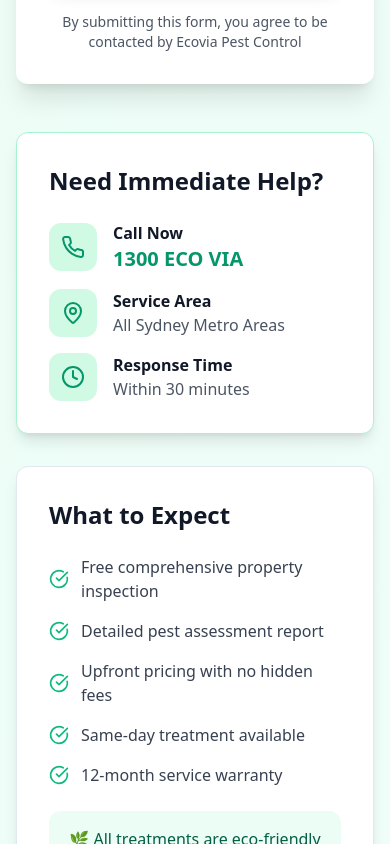
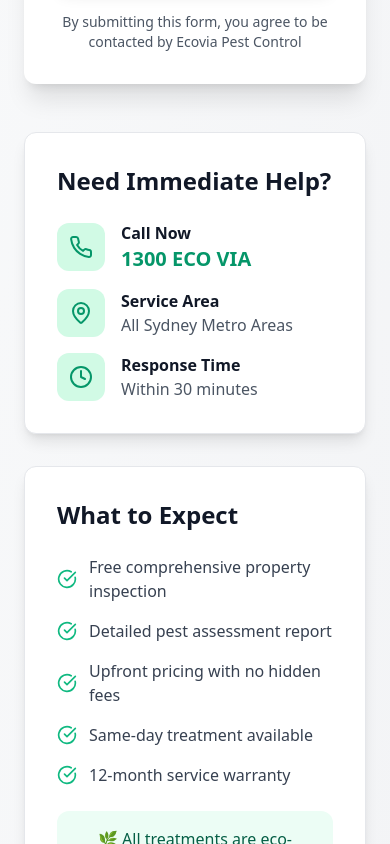
Before and after one commit to aduna-kebeda/eco-pest-control-framer, a React (Vite) app: page / in a window 390 px wide. Shown: the part 10980-11824 px from the top of the page. Built offline with nearby package versions, Linux system fonts and the light colour scheme.

Commit message:
Fix: Improve color scheme and container width
Adjust the color scheme to be more professional and modify container widths to improve the layout.

```diff
--- a/src/components/BookingForm.tsx
+++ b/src/components/BookingForm.tsx
@@ -1,4 +1,3 @@
-
 import { useState } from "react";
 import { Button } from "@/components/ui/button";
 import { Input } from "@/components/ui/input";
@@ -34,9 +33,8 @@ const BookingForm = () => {
   };
 
   return (
-    <section id="booking-form" className="py-20 bg-gradient-to-br from-emerald-50 to-teal-50">
-      <div className="container mx-auto px-4">
-        <div className="max-w-6xl mx-auto">
+    <section id="booking-form" className="py-20 bg-gradient-to-br from-gray-50 to-gray-100">
+      <div className="max-w-6xl mx-auto px-6">
         <div className="text-center mb-12">
           <h2 className="text-4xl font-bold text-gray-900 mb-4">
             Book Your Free Pest Inspection
@@ -165,7 +163,7 @@ const BookingForm = () => {
           {/* Contact Info & Benefits */}
           <div className="space-y-8">
             {/* Quick Contact */}
-              <Card className="shadow-lg border border-emerald-200">
+            <Card className="shadow-lg border border-gray-200">
               <CardContent className="p-8">
                 <h3 className="text-2xl font-bold text-gray-900 mb-6">Need Immediate Help?</h3>
 
@@ -204,7 +202,7 @@ const BookingForm = () => {
             </Card>
 
             {/* What to Expect */}
-              <Card className="shadow-lg">
+            <Card className="shadow-lg border border-gray-200">
               <CardContent className="p-8">
                 <h3 className="text-2xl font-bold text-gray-900 mb-6">What to Expect</h3>
 
@@ -233,7 +231,6 @@ const BookingForm = () => {
           </div>
         </div>
       </div>
-      </div>
     </section>
   );
 };
--- a/src/components/Footer.tsx
+++ b/src/components/Footer.tsx
@@ -4,8 +4,8 @@ import { Shield, Phone, Mail, MapPin, Star } from "lucide-react";
 const Footer = () => {
   return (
     <footer className="bg-gray-900 text-white py-20">
-      <div className="container mx-auto px-6">
-        <div className="grid md:grid-cols-4 gap-12 mb-16 max-w-7xl mx-auto">
+      <div className="max-w-7xl mx-auto px-6">
+        <div className="grid md:grid-cols-4 gap-12 mb-16">
           {/* Company Info */}
           <div className="space-y-6">
             <div className="flex items-center space-x-3">
--- a/src/components/Hero.tsx
+++ b/src/components/Hero.tsx
@@ -16,7 +16,7 @@ const Hero = () => {
         <div className="absolute bottom-20 left-1/4 w-16 h-16 border border-white/20 rounded-full"></div>
       </div>
 
-      <div className="relative container mx-auto px-6 pt-8 pb-20">
+      <div className="relative max-w-7xl mx-auto px-6 pt-8 pb-20">
         {/* Header */}
         <div className="flex justify-between items-center mb-20">
           <div className="flex items-center space-x-3">
@@ -29,7 +29,7 @@ const Hero = () => {
           </div>
         </div>
 
-        <div className="grid lg:grid-cols-2 gap-16 items-center max-w-7xl mx-auto">
+        <div className="grid lg:grid-cols-2 gap-16 items-center">
           {/* Left Content */}
           <div className="space-y-10">
             <div className="space-y-6">
--- a/src/components/Services.tsx
+++ b/src/components/Services.tsx
@@ -31,7 +31,7 @@ const Services = () => {
 
   return (
     <section className="py-24 bg-gray-50">
-      <div className="container mx-auto px-6">
+      <div className="max-w-7xl mx-auto px-6">
         <div className="text-center mb-20 max-w-4xl mx-auto">
           <h2 className="text-5xl font-bold text-gray-900 mb-6">
             Complete Pest Protection for Sydney Homes
--- a/src/components/Testimonials.tsx
+++ b/src/components/Testimonials.tsx
@@ -28,7 +28,7 @@ const Testimonials = () => {
 
   return (
     <section className="py-24 bg-gray-50">
-      <div className="container mx-auto px-6">
+      <div className="max-w-7xl mx-auto px-6">
         <div className="text-center mb-20 max-w-4xl mx-auto">
           <h2 className="text-5xl font-bold text-gray-900 mb-6">
             What Our Sydney Customers Say
@@ -38,7 +38,7 @@ const Testimonials = () => {
           </p>
         </div>
 
-        <div className="grid md:grid-cols-3 gap-10 mb-16 max-w-7xl mx-auto">
+        <div className="grid md:grid-cols-3 gap-10 mb-16">
           {testimonials.map((testimonial, index) => (
             <div
               key={index}
--- a/src/components/WhyChooseUs.tsx
+++ b/src/components/WhyChooseUs.tsx
@@ -37,7 +37,7 @@ const WhyChooseUs = () => {
 
   return (
     <section className="py-24 bg-white">
-      <div className="container mx-auto px-6">
+      <div className="max-w-7xl mx-auto px-6">
         <div className="text-center mb-20 max-w-4xl mx-auto">
           <h2 className="text-5xl font-bold text-gray-900 mb-6">
             Why Sydney Homeowners Choose Ecovia
@@ -48,7 +48,7 @@ const WhyChooseUs = () => {
           </p>
         </div>
 
-        <div className="grid md:grid-cols-2 xl:grid-cols-3 gap-10 mb-20 max-w-7xl mx-auto">
+        <div className="grid md:grid-cols-2 xl:grid-cols-3 gap-10 mb-20">
           {benefits.map((benefit, index) => (
             <div
               key={index}
```
Lines whose indentation alone changed are shown as unchanged.
